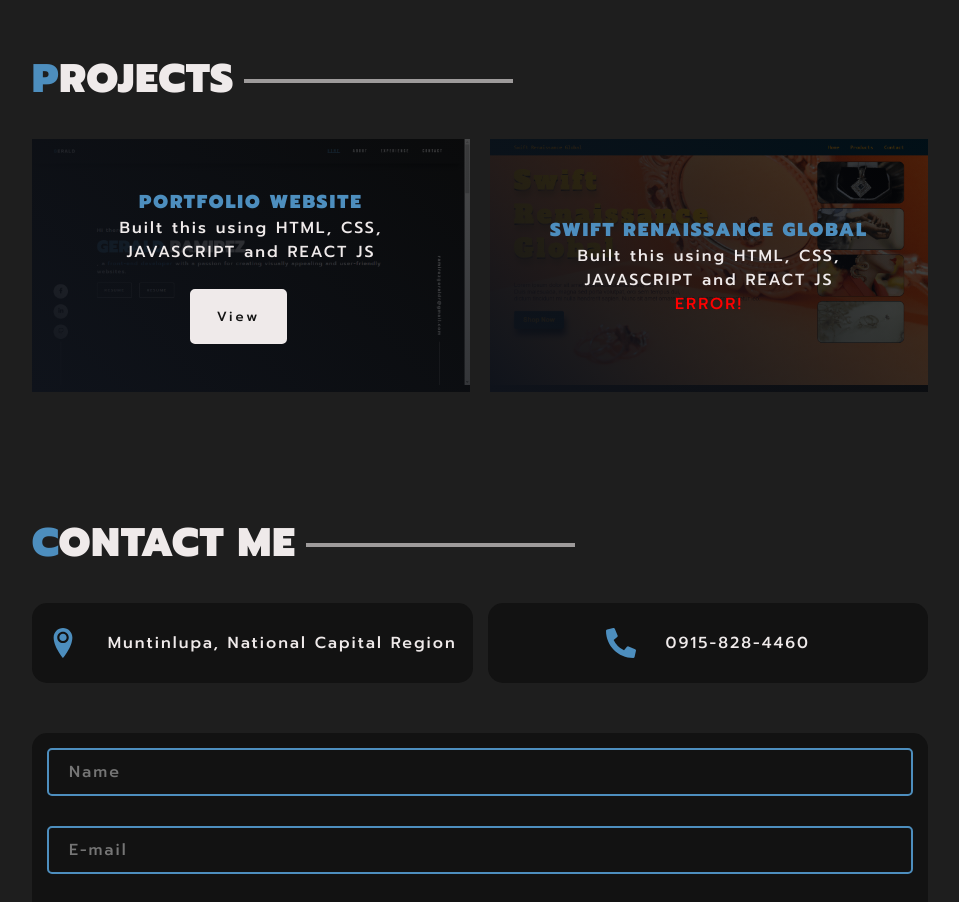
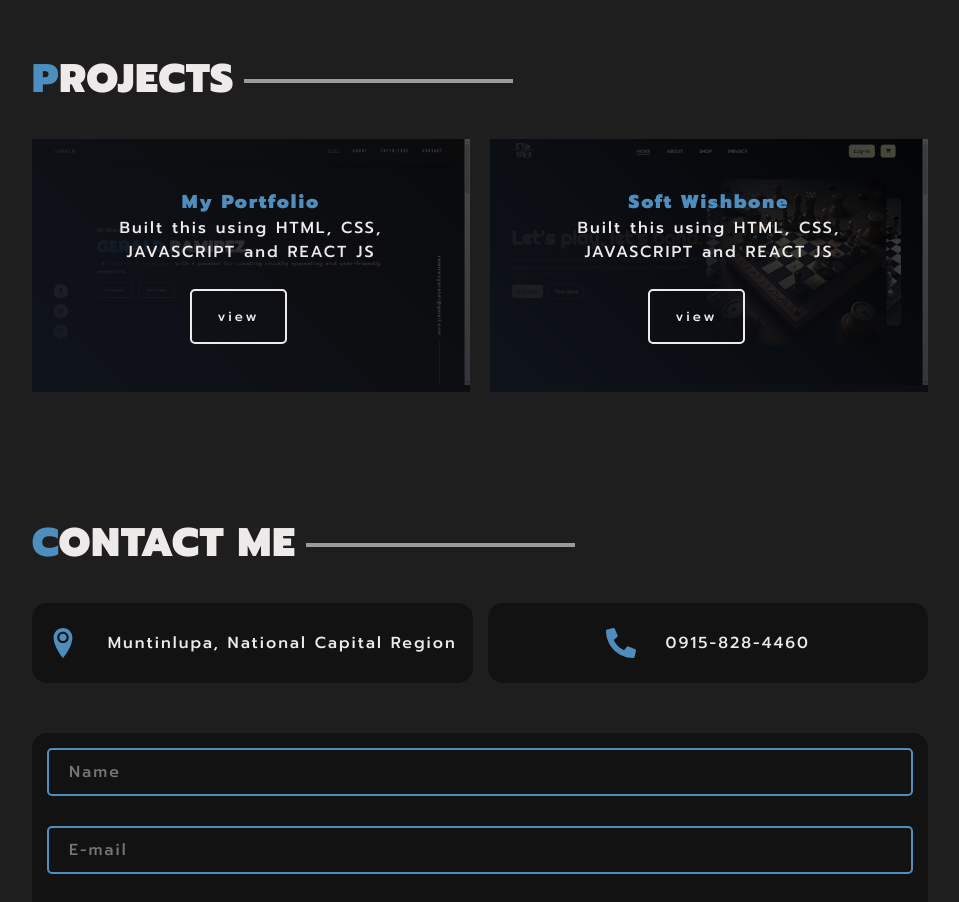
Before and after one commit to RamirezGR/gerald-portfolio, a React (Create React App) app: page / in a window 1280 px wide. Shown: the part 2800-3702 px from the top of the page, without its empty margins (160-1119 px from the left). Built offline with nearby package versions, Linux system fonts and the light colour scheme.

Commit message:
Update Project Card

```diff
--- a/src/components/Experience.jsx
+++ b/src/components/Experience.jsx
@@ -1,10 +1,39 @@
 import React from 'react'
 import Button from './Button/Button'
 import { Link } from 'react-router-dom'
-import TextError from './Error/TextError'
 
 
 const Experience = () => {
+  const projects =[
+    {
+      id: 1,
+      name: "My Portfolio",
+      imageUrl: "/images/Project.png",
+      details: "Built this using HTML, CSS, JAVASCRIPT and REACT JS",
+      url:"https://geraldrportfolio.netlify.app/"
+    },
+    {
+      id: 2,
+      name: "Soft Wishbone",
+      imageUrl: "/images/Project3.png",
+      details: "Built this using HTML, CSS, JAVASCRIPT and REACT JS",
+      url:"https://softwishbone.netlify.app/"
+    }
+  ]
+  const projectCard = projects.map(project => {
+    return (
+      <div className="my-project">
+        <img src={project.imageUrl} alt="" />
+        <div className='project-desc'>
+          <h3>{project.name}</h3>
+          <p>{project.details}</p>
+          <a href={project.url} target='_blank'>
+            <Button title="view"/>
+          </a>
+        </div>
+      </div>
+      )
+  })
 
   return (
     <div className="experience">
@@ -36,24 +65,7 @@ const Experience = () => {
       <div className="projects-container">
         <h1 className='title'>PROJECTS</h1>
         <div className="project-flex">
-          <div className="my-project">
-            <img src="/images/Project.png" alt="" />
-            <div className='project-desc'>
-              <h3>PORTFOLIO WEBSITE</h3>
-              <p>Built this using HTML, CSS, JAVASCRIPT and REACT JS</p>
-              <Link to='/'>
-                <Button title="View" className='view-btn'/>
-              </Link>
-            </div>
-          </div>
-          <div className="my-project">
-            <img src="/images/Project2.png" alt="" />
-            <div className='project-desc'>
-              <h3>SWIFT RENAISSANCE GLOBAL</h3>
-              <p>Built this using HTML, CSS, JAVASCRIPT and REACT JS</p>
-              <TextError name="ERROR!"/>
-            </div>
-          </div>
+          {projectCard}
         </div>
       </div>
     </div>
```
Also changed, not shown: public/images/Project3.png (added), src/components/Navbar/Navbar.css (line endings or trailing spaces), src/components/Navbar/Navbar.jsx (line endings or trailing spaces).
